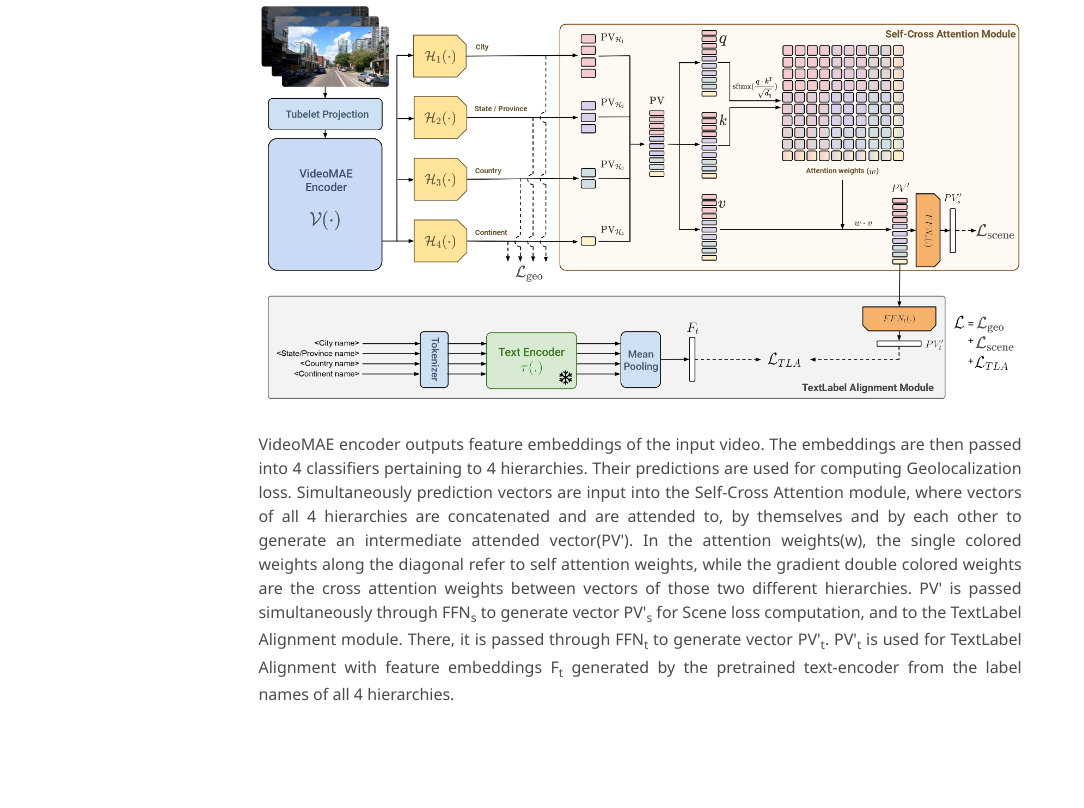
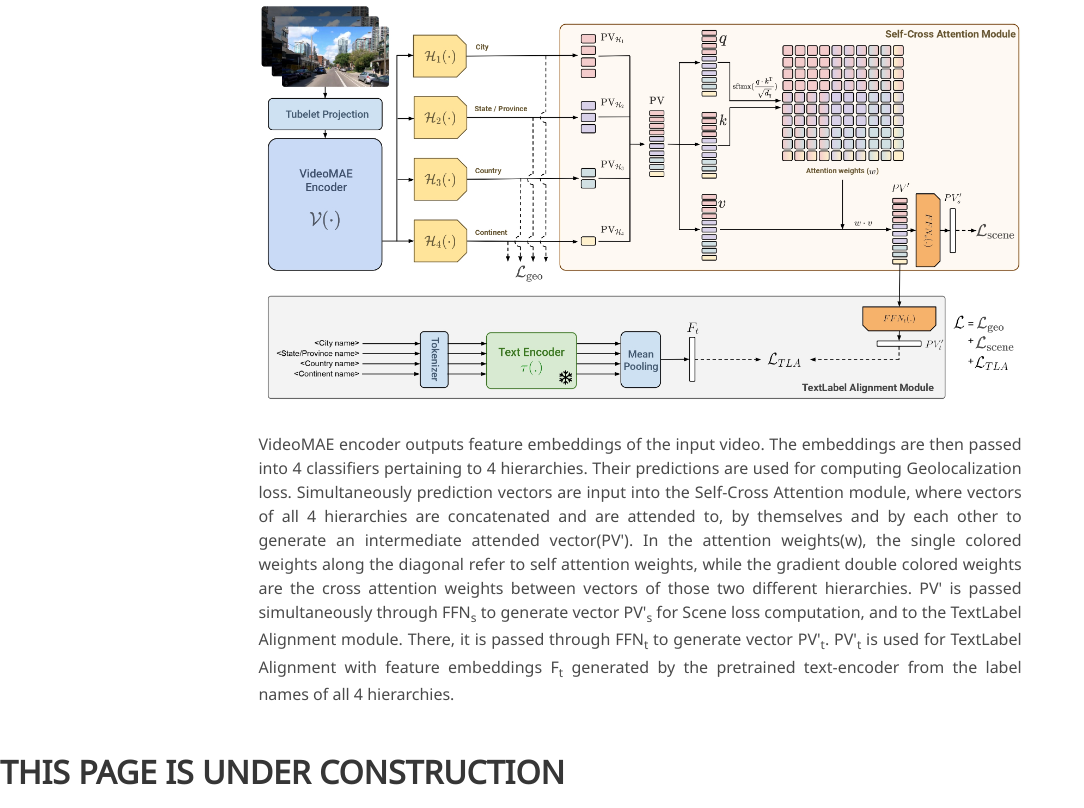
Before and after one commit to ParthPK/cityguessr-webpage, a plain HTML site: page index.html in a window 1280 px wide. Shown: the part 1191-1999 px from the top of the page, without its empty margins (0-1084 px from the left). Before the commit the page ends 1945 px from the top, so only its background shows below. Drawn offline with nearby package versions, Linux system fonts and the light colour scheme; some icons are missing; a web font is replaced by a local one.

Commit message:
Update index.html

```diff
--- a/index.html
+++ b/index.html
@@ -233,7 +233,10 @@
     <!--/ Paper video. -->
   </div>
 </section>
-
+<section>
+  <div class="content">
+          <h2 class="title is-3">THIS PAGE IS UNDER CONSTRUCTION</h2>
+</section>
 <!--
 <section class="section">
   <div class="container is-max-desktop">
```
